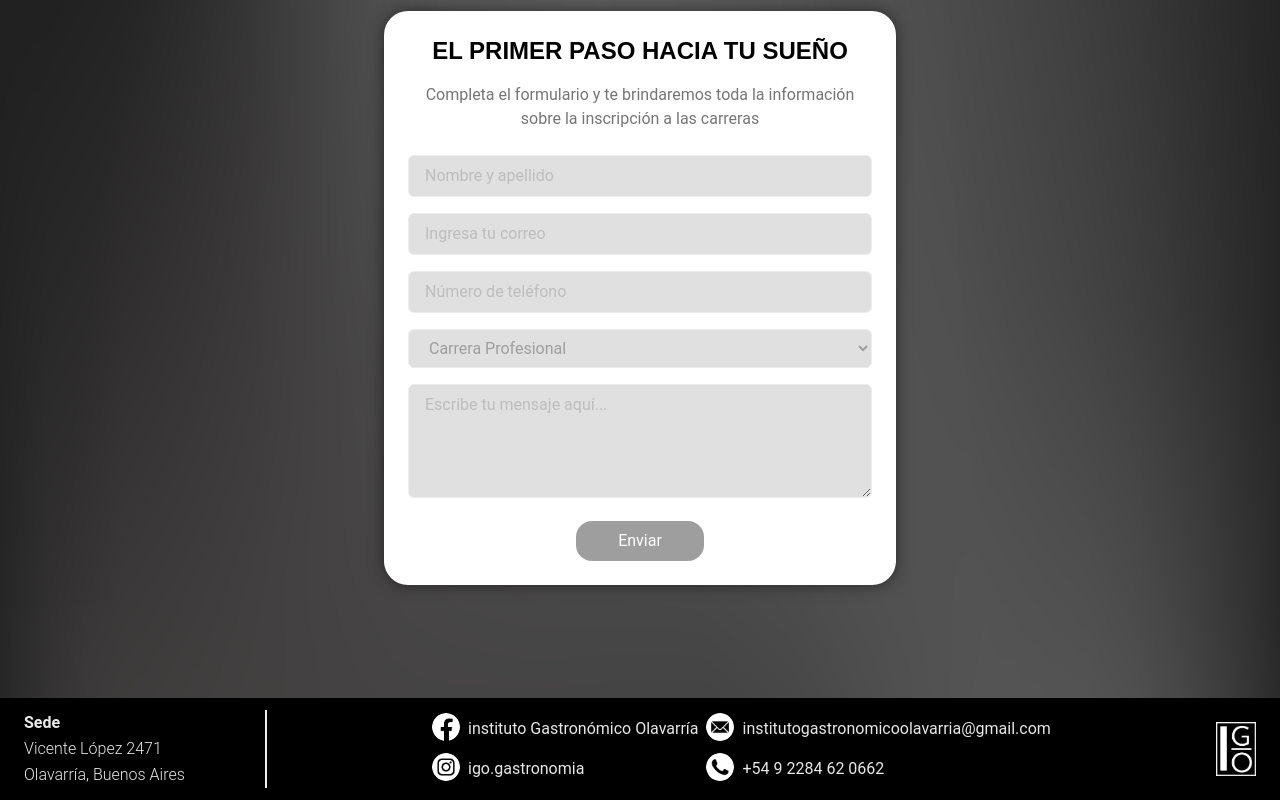
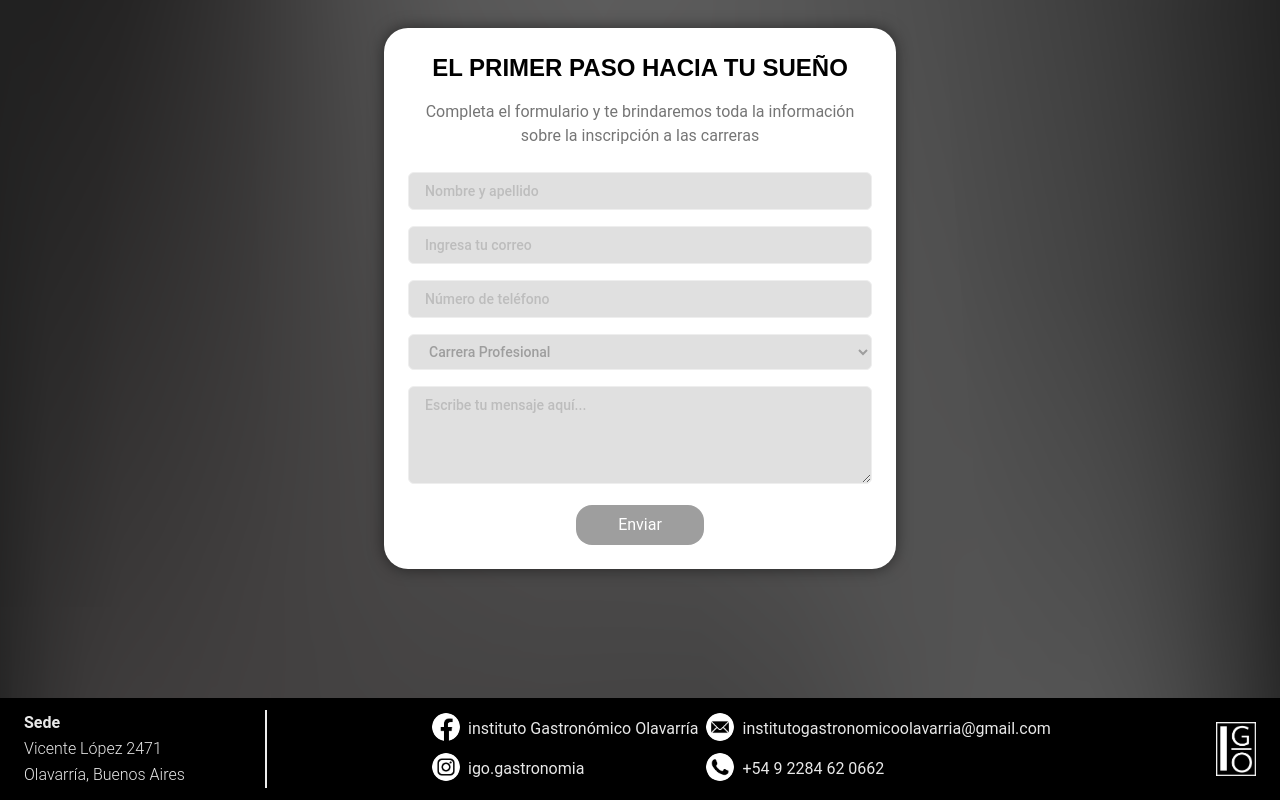
Before and after one commit to PDV10/IGO-landing, a React (Vite) app: page / in a window 1280 px wide. Shown: the part 3502-4302 px from the top of the page. Built offline with nearby package versions, Linux system fonts and the light colour scheme; no server answers; a web font is replaced by a local one.

Commit message:
NEW: Se agrega funcionalidad de envio de email a partir del formulario (modificar datos)

```diff
--- a/package.json
+++ b/package.json
@@ -10,8 +10,10 @@
     "preview": "vite preview"
   },
   "dependencies": {
+    "@emailjs/browser": "^4.4.1",
     "@heroicons/react": "^2.1.5",
     "@material-tailwind/react": "^2.1.10",
+    "emailjs": "^4.0.3",
     "react": "^18.2.0",
     "react-dom": "^18.2.0",
     "react-scroll": "^1.9.0"
--- a/src/components/Form.jsx
+++ b/src/components/Form.jsx
@@ -1,9 +1,47 @@
 import { Element } from "react-scroll";
+import React, { useRef } from "react";
+import emailjs from "@emailjs/browser";
+import { useState } from "react";
+
 export default function Form() {
+  const serviceId = import.meta.env.VITE_SERVICE_ID;
+  const templateId = import.meta.env.VITE_TEMPLATE_ID;
+  const publicKey = import.meta.env.VITE_PUBLIC_KEY;
+
+  const [userNameAndLastName, setUserNameAndLastName] = useState("");
+  const [userEmail, setUserEmail] = useState("");
+  const [userPhone, setUserPhone] = useState("");
+  const [userMessage, setUserMessage] = useState("");
+  const [career, setCareer] = useState("");
+
+  const form = useRef();
+
+  const sendEmail = (e) => {
+    e.preventDefault();
+
+    const templateParams = {
+      user_name: userNameAndLastName,
+      user_email: userEmail,
+      user_phone: userPhone,
+      message: userMessage,
+      career: career,
+    };
+    console.log(templateParams);
+
+    emailjs
+      .send(serviceId, templateId, templateParams, publicKey)
+      .then(() => {
+        console.log("SUCCESS!");
+      })
+      .catch((error) => {
+        console.log("FAILED...", error.text);
+      });
+  };
+
   return (
     <Element name="Form" className="w-full">
       <div className="flex justify-center items-center min-h-screen bg-black bg-[url('./src/assets/FORM-FONDO-MOVILE.png')] bg-cover bg-center pb-12 pt-12">
-        <div className="bg-white shadow-centrada p-6 rounded-3xl w-full max-w-xs md:max-w-lg ">
+        <div className="bg-white shadow-centrada p-6 rounded-3xl w-full max-w-xs md:max-w-lg">
           <h1 className="text-lg font-bold mb-4 text-center md:text-2xl font-kabrio">
             EL PRIMER PASO HACIA TU SUEÑO
           </h1>
@@ -11,46 +49,68 @@ export default function Form() {
             Completa el formulario y te brindaremos toda la información sobre la
             inscripción a las carreras
           </p>
-          <form className="space-y-4">
+          <form onSubmit={sendEmail} ref={form} className="space-y-4">
             <div>
-              <label className="block text-sm font-medium text-gray-700 mb-1"></label>
+              <label className="block text-sm font-medium text-gray-700 mb-1">
                 <input
                   type="text"
+                  name="user_name"
+                  value={userNameAndLastName}
+                  onChange={(e) => setUserNameAndLastName(e.target.value)}
                   placeholder="Nombre y apellido"
                   className="w-full px-4 py-2 border bg-gray-300 rounded-md focus:outline-none focus:ring-2 focus:ring-gray-500"
                 />
+              </label>
             </div>
             <div>
-              <label className="block text-sm font-medium text-gray-700 mb-1"></label>
+              <label className="block text-sm font-medium text-gray-700 mb-1">
                 <input
                   type="email"
+                  name="user_email"
+                  value={userEmail}
+                  onChange={(e) => setUserEmail(e.target.value)}
                   placeholder="Ingresa tu correo"
                   className="w-full px-4 py-2 border bg-gray-300 rounded-md focus:outline-none focus:ring-2 focus:ring-gray-500"
                 />
+              </label>
             </div>
             <div>
-              <label className="block text-sm font-medium text-gray-700 mb-1"></label>
+              <label className="block text-sm font-medium text-gray-700 mb-1">
                 <input
                   type="tel"
+                  name="user_phone"
+                  value={userPhone}
+                  onChange={(e) => setUserPhone(e.target.value)}
                   placeholder="Número de teléfono"
                   className="w-full px-4 py-2 border bg-gray-300 rounded-md focus:outline-none focus:ring-2 focus:ring-gray-500"
                 />
+              </label>
             </div>
             <div>
-              <label className="block text-sm font-medium text-gray-700 mb-1"></label>
-              <select className="w-full px-4 py-2 border text-gray-500 bg-gray-300 rounded-md focus:outline-none focus:ring-2 focus:ring-gray-500">
+              <label className="block text-sm font-medium text-gray-700 mb-1">
+                <select
+                  name="career"
+                  value={career}
+                  onChange={(e) => setCareer(e.target.value)}
+                  className="w-full px-4 py-2 border text-gray-500 bg-gray-300 rounded-md focus:outline-none focus:ring-2 focus:ring-gray-500"
+                >
                   <option value="">Carrera Profesional</option>
                   <option value="Ingenieria">Ingeniería</option>
                   <option value="Ciencias Sociales">Ciencias Sociales</option>
                 </select>
+              </label>
             </div>
             <div>
-              <label className="block text-sm font-medium text-gray-700 mb-1"></label>
+              <label className="block text-sm font-medium text-gray-700 mb-1">
                 <textarea
                   placeholder="Escribe tu mensaje aquí..."
+                  name="message"
+                  value={userMessage}
+                  onChange={(e) => setUserMessage(e.target.value)}
                   className="w-full px-4 py-2 border bg-gray-300 rounded-md focus:outline-none focus:ring-2 focus:ring-gray-500"
                   rows="4"
-              ></textarea>
+                />
+              </label>
             </div>
             <div>
               <div className="flex justify-center">
```
Also changed, not shown: 2 other files (tests, documents, lock files or other folders). Lines whose indentation alone changed are shown as unchanged.
